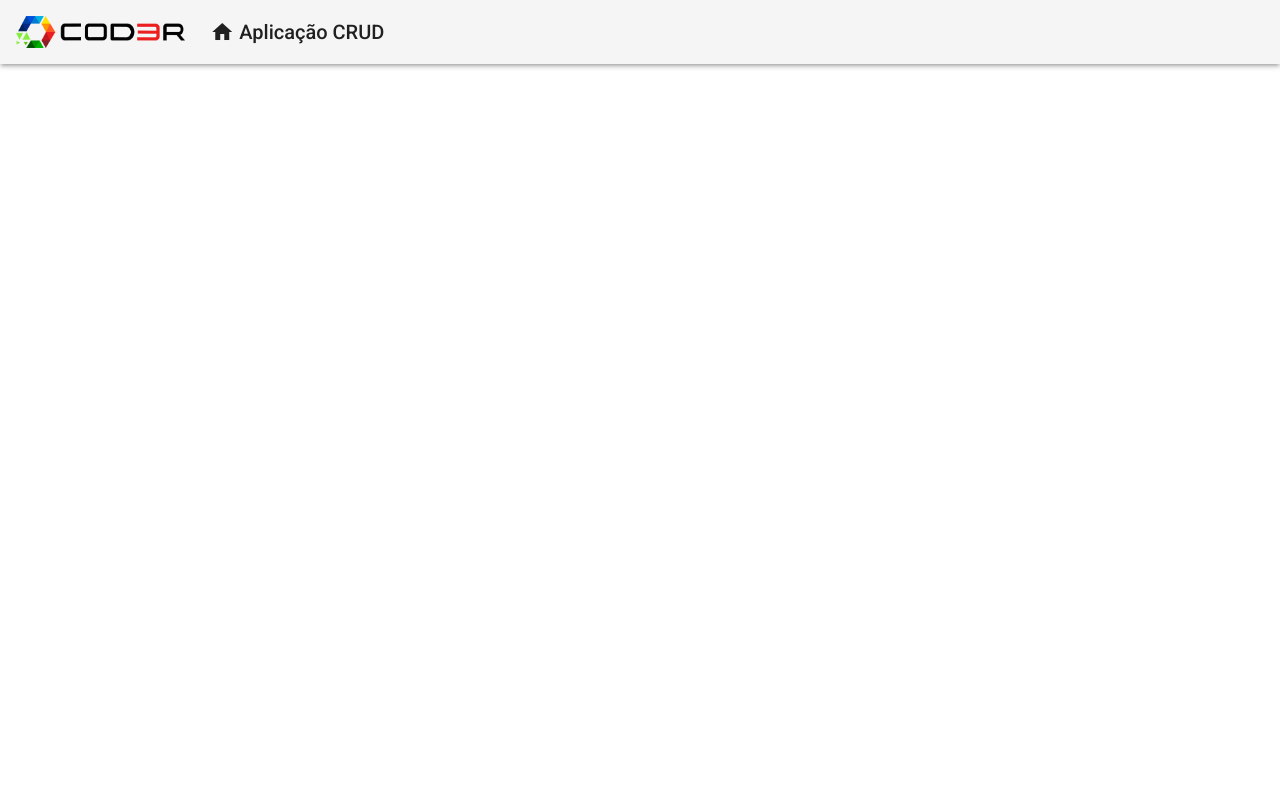
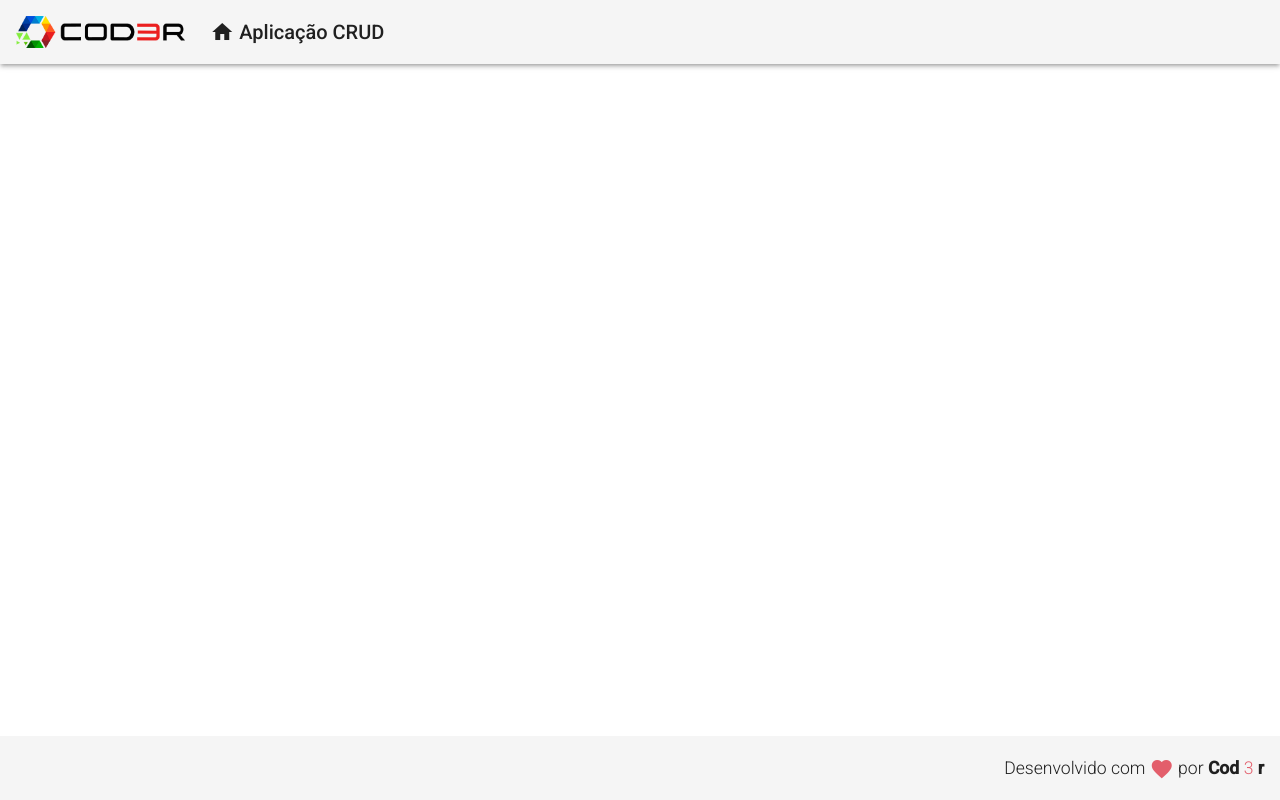
Before and after one commit to felixtitonina/Angular-crud, an Angular app: page / in a window 1280 px wide. Built offline with nearby package versions, Linux system fonts and the light colour scheme.

Commit message:
terminado o footer

```diff
--- a/src/app/app.component.html
+++ b/src/app/app.component.html
@@ -1 +1,2 @@
 <app-header></app-header>
+<app-foolter></app-foolter>
--- a/src/app/components/template/foolter/foolter.component.css
+++ b/src/app/components/template/foolter/foolter.component.css
@@ -0,0 +1,12 @@
+.footer {
+  position: fixed;
+  bottom: 0;
+
+  display: flex;
+  justify-content: flex-end;
+}
+
+.footer span{
+    font-size: 1.1rem;
+    font-weight: 300;
+}
--- a/src/app/components/template/foolter/foolter.component.html
+++ b/src/app/components/template/foolter/foolter.component.html
@@ -1 +1,9 @@
-<p>foolter works!</p>
+<mat-toolbar class="footer">
+    <span>
+        Desenvolvido com
+        <i class="material-icons red v-middle ">
+            favorite
+        </i>
+        por <strong>Cod <span class="red">3</span> r</strong>
+    </span>
+</mat-toolbar>
--- a/src/styles.css
+++ b/src/styles.css
@@ -2,3 +2,9 @@
 
 html, body { height: 100%; }
 body { margin: 0; font-family: Roboto, "Helvetica Neue", sans-serif; }
+.red {
+    color: rgb(227, 94, 107);
+}
+.v-middle {
+    vertical-align: middle;
+}
```
